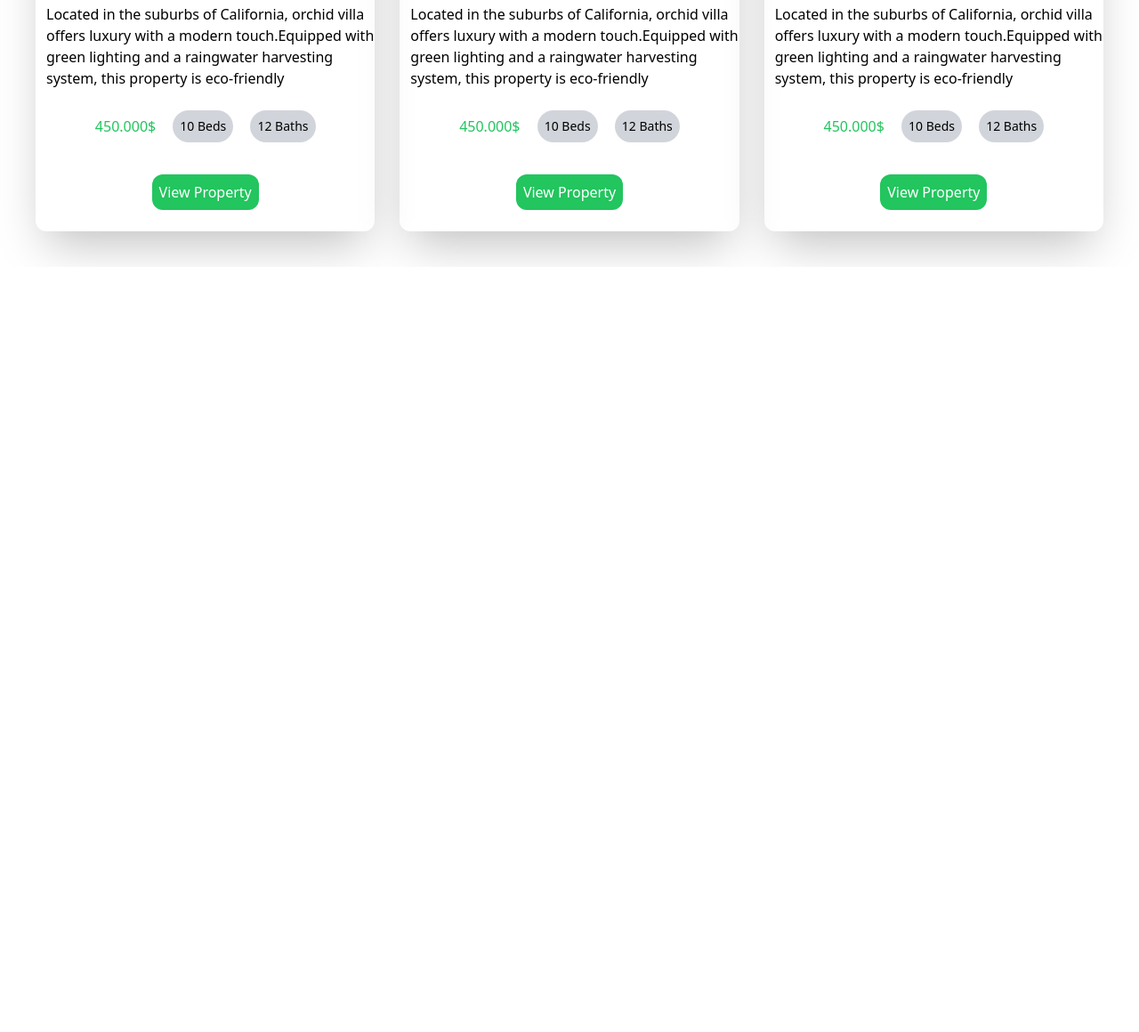
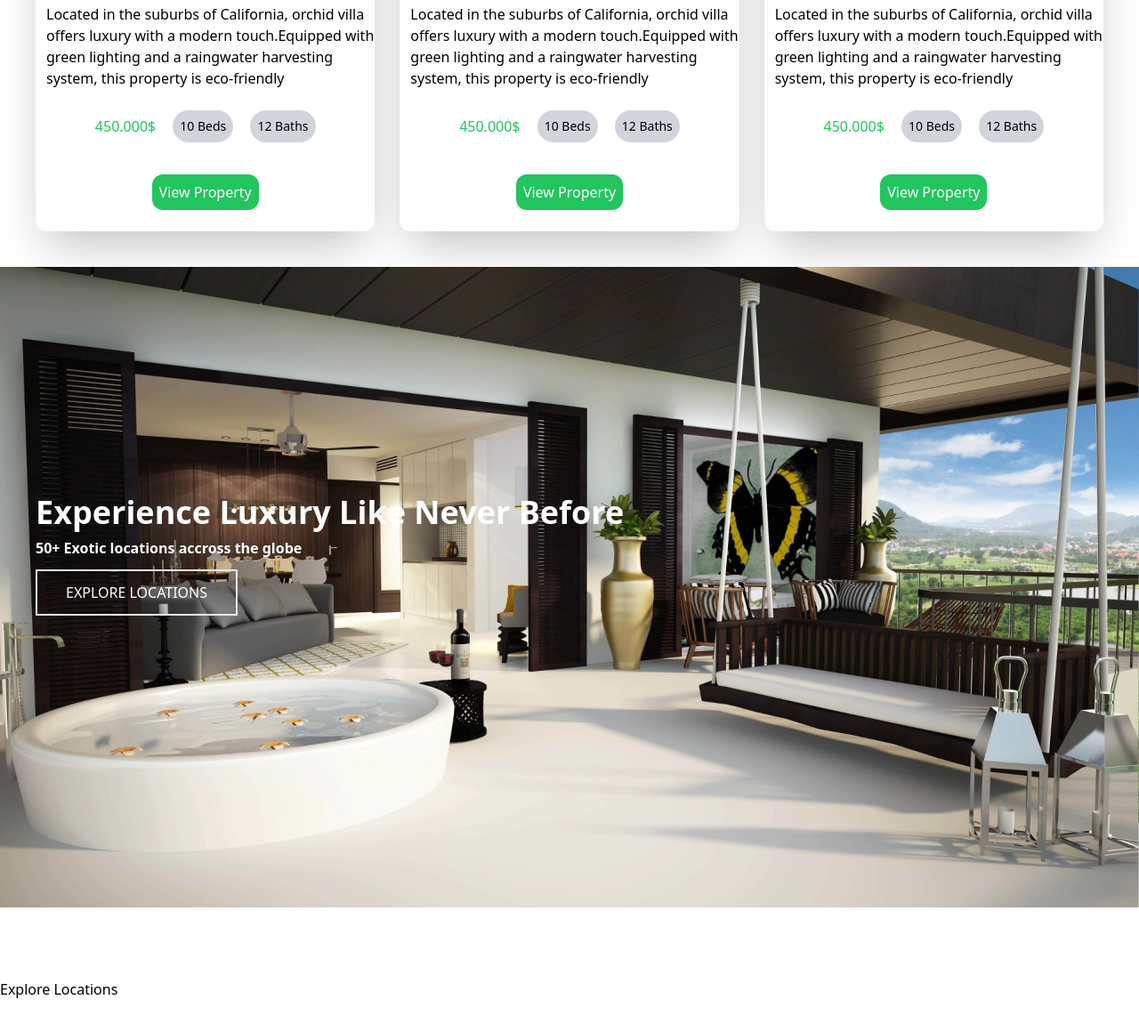
Before and after one commit to Batuhan445/real-estate-web-site, a website: page public/index.html in a window 1280 px wide. Shown: the part 958-2118 px from the top of the page at 89% size. Before the commit the page ends 1258 px from the top, so only its background shows below. Drawn offline with nearby package versions, Linux system fonts and the light colour scheme.

Commit message:
added explore

```diff
--- a/public/index.html
+++ b/public/index.html
@@ -114,6 +114,23 @@
 
     </div>
 
+    <div class="explore h-screen">
+        <div class="text-white mx-auto py-64 pl-10">
+            <h1 class="font-bold text-4xl">Experience Luxury Like Never Before</h1>
+            <h2 class="font-semibold mt-2">50+ Exotic locations accross the globe</h2>
+            <button href="#" class="border-2 mt-3 mx-auto mb-60 px-8 py-3">EXPLORE LOCATIONS</button>
+        </div>
+    </div>
+
+    <div>
+        <h1>Explore Locations</h1>
+
+        <div>
+
+        </div>
+    </div>
+
+
 </body>
 
 </html>
--- a/src/input.css
+++ b/src/input.css
@@ -6,3 +6,9 @@
     margin: 0;
     padding: 0;
 }
+
+.explore {
+    background-image: url(../public/image/villa4.jpg);
+    background-size: 100%;
+    background-repeat: no-repeat;
+}
```
Also changed, not shown: public/style.css.
